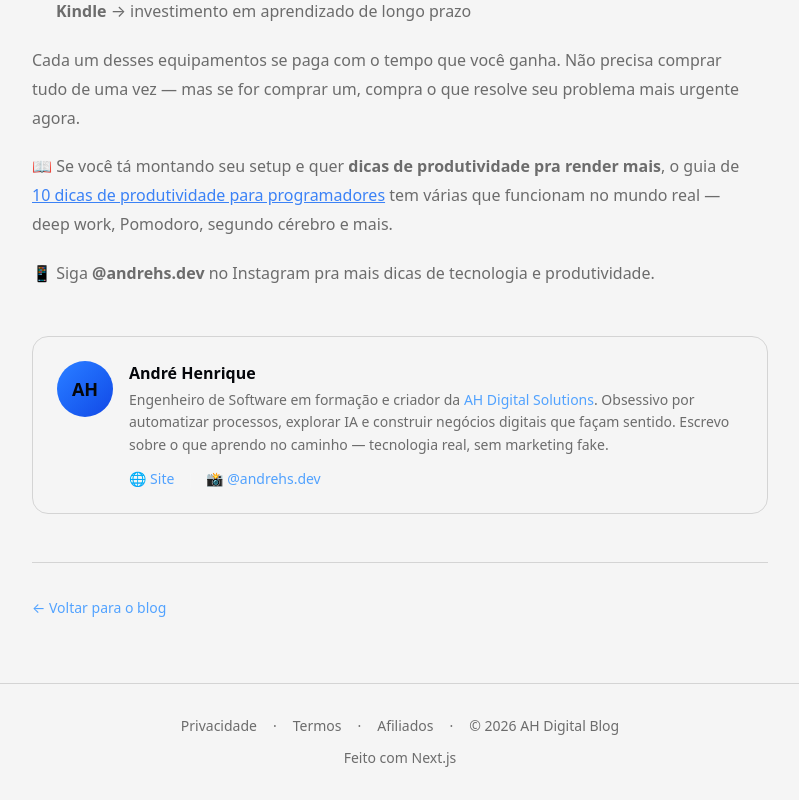
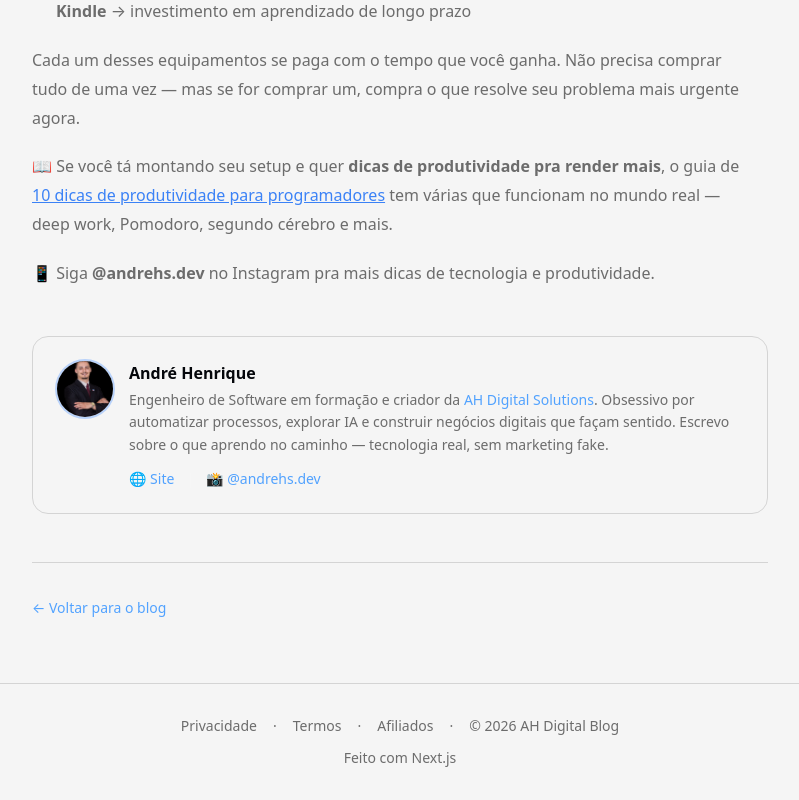
Before and after one commit to andrehs-dev/ah-digital-blog, a Next.js app: page /post/5-equipamentos-essenciais-home-office in a window 1280 px wide. Shown: the part 3405-4205 px from the top of the page, without its empty margins (240-1039 px from the left). Built offline with nearby package versions, Linux system fonts and the light colour scheme.

Commit message:
AuthorBox: foto do André no lugar do monograma

```diff
--- a/src/components/AuthorBox.tsx
+++ b/src/components/AuthorBox.tsx
@@ -1,11 +1,18 @@
 import Link from "next/link";
+import Image from "next/image";
 
 export function AuthorBox() {
   return (
     <div className="my-12 flex items-start gap-4 rounded-2xl border border-white/10 bg-white/5 p-6">
-      {/* Avatar/Monograma */}
-      <div className="flex h-14 w-14 shrink-0 items-center justify-center rounded-full bg-gradient-to-br from-blue-500 to-blue-700 text-lg font-bold text-white">
-        AH
+      {/* Foto do autor */}
+      <div className="relative h-14 w-14 shrink-0 overflow-hidden rounded-full ring-2 ring-blue-500/30">
+        <Image
+          src="/images/author.jpg"
+          alt="André Henrique"
+          width={56}
+          height={56}
+          className="h-full w-full object-cover"
+        />
       </div>
 
       {/* Info */}
```
Also changed, not shown: public/images/author.jpg (added).
